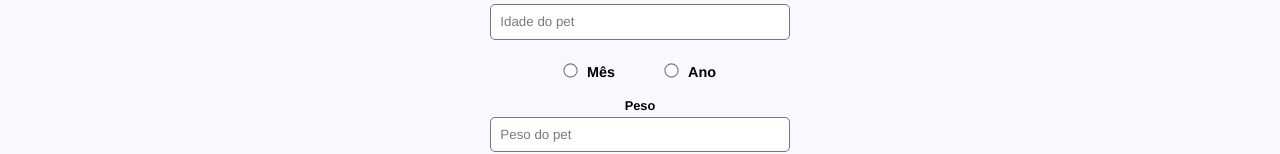
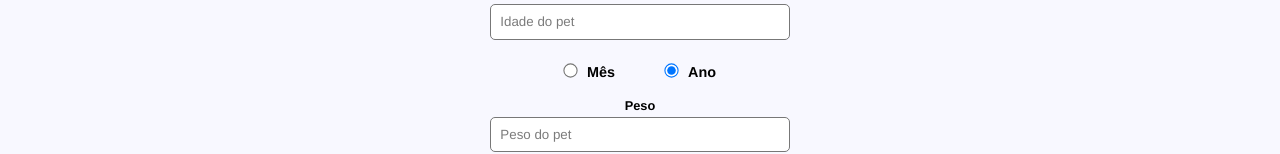
Before and after one commit to MaraisaFerreira/get_a_pet_MERN, a React (Vite) app in the folder frontend/: page /pets/add in a window 1280 px wide. Shown: the part 268-422 px from the top of the page. Built offline with nearby package versions, Linux system fonts and the light colour scheme.

Commit message:
add ageType prop desc

```diff
--- a/frontend/src/components/form/PetForm.jsx
+++ b/frontend/src/components/form/PetForm.jsx
@@ -113,7 +113,7 @@ function PetForm({ petData, textSubmit, handleSubmit }) {
 						name='ageType'
 						value='ano'
 						onChange={handleAgeType}
-						checked={pet.ageType === 'ano' || ''}
+						checked={pet.ageType === 'ano' ? true : pet.ageType !== 'mes'}
 					/>
 					Ano
 				</label>
--- a/frontend/src/components/pages/Home.jsx
+++ b/frontend/src/components/pages/Home.jsx
@@ -72,7 +72,7 @@ function Home() {
 							<h3>{pet.name}</h3>
 							<p>
 								<span className='bold'>Idade: </span>
-								{pet.age} ano(s)
+								{pet.age} {pet.ageType}
 							</p>
 							{pet.available ? (
 								pet.adopter ? (
--- a/frontend/src/components/pages/pet/PetDetails.jsx
+++ b/frontend/src/components/pages/pet/PetDetails.jsx
@@ -62,7 +62,7 @@ function PetDetails() {
 					</div>
 					<p>
 						<span className='bold'>Idade: </span>
-						{pet.age} ano(s) &nbsp;
+						{pet.age} {pet.ageType}(s) &nbsp;
 						<span className='bold'>Peso: </span>
 						{pet.weight} kilo(s) &nbsp;
 						<span className='bold'>Cor: </span>
```
